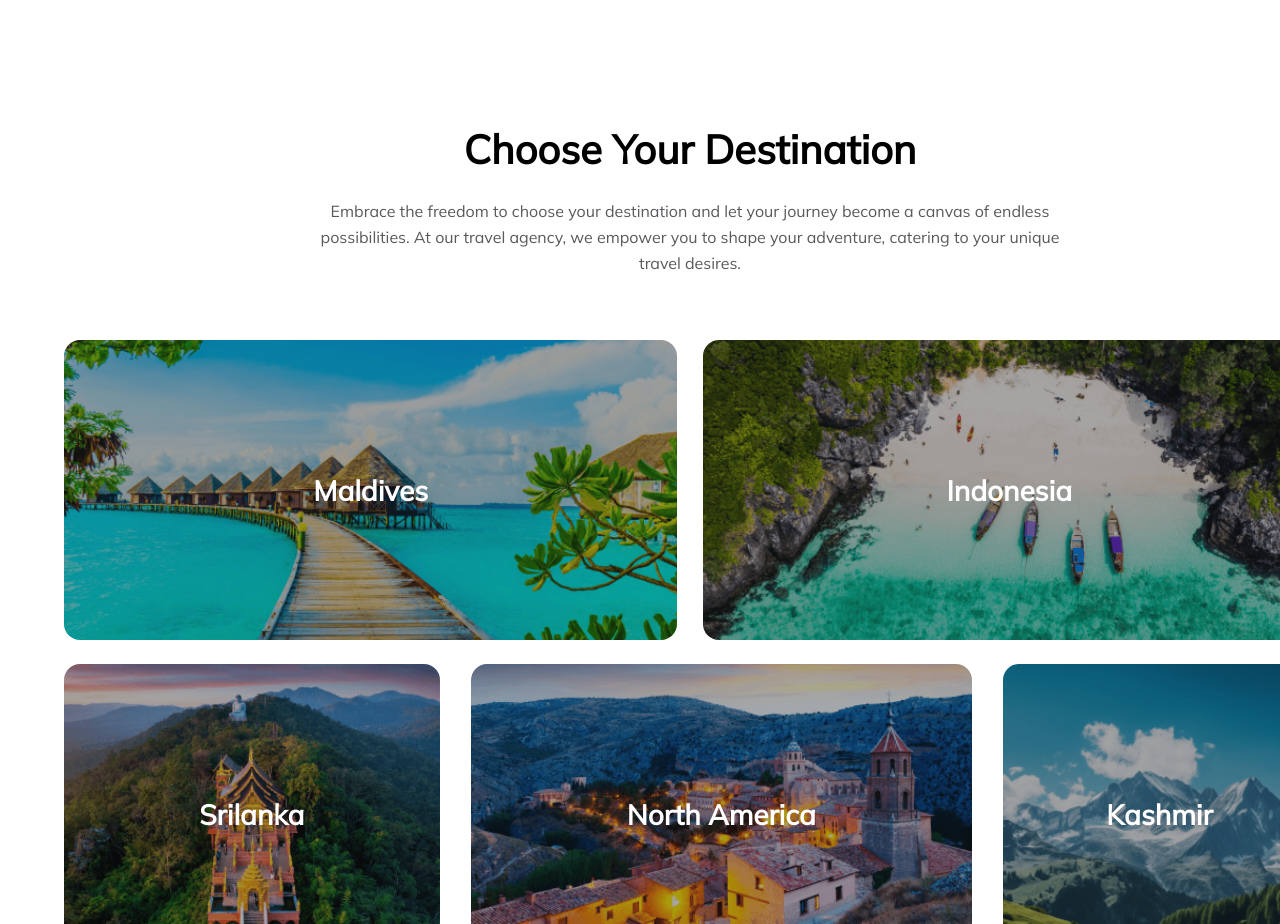
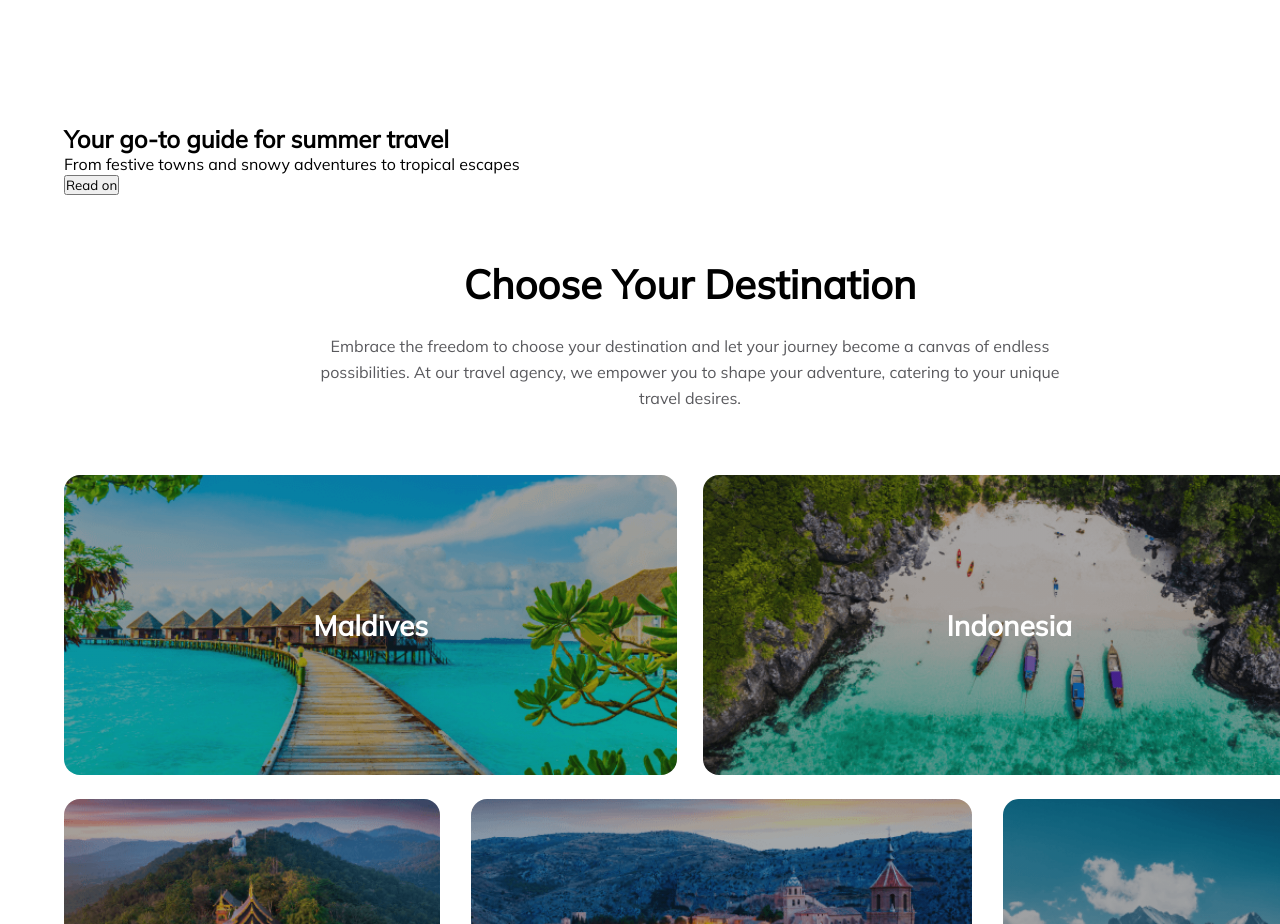
Before and after one commit to Tarek124/Assignment-2, a plain HTML site: page index.html in a window 1280 px wide. Shown: the part 1380-2304 px from the top of the page. Drawn offline with Linux system fonts and the light colour scheme.

Commit message:
bonus section added

```diff
--- a/index.html
+++ b/index.html
@@ -97,6 +97,13 @@
           <button>Read More</button>
         </div>
         <div class="img-div"><img src="./Images/Rectangle 4.png" alt="" /></div>
+      </section>
+             <section class="bonus-section">
+        <div class="bonus-div">
+          <h2>Your go-to guide for summer travel</h2>
+          <p>From festive towns and snowy adventures to tropical escapes</p>
+          <button>Read on</button>
+        </div>
       </section>
       <section class="destination">
         <h2>Choose Your Destination</h2>
```
